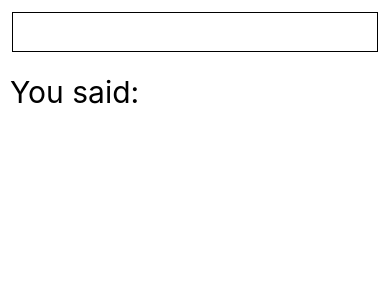
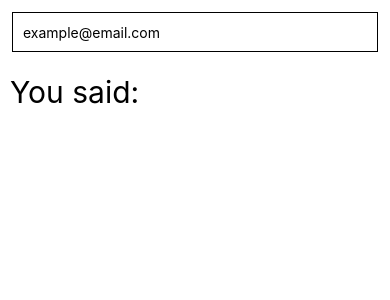
Before and after one commit to hAI-FA001/React-Native--Learn, a React Native app in the folder Forms/: screen / in a window 390 px wide. Shown: the top 300 px of the page. Built offline with nearby package versions, Linux system fonts and the light colour scheme.

Commit message:
TextInput props - placeholder, secureTextEntry, keyboardType, autoCorrect, autoCapitalize

```diff
--- a/Forms/App.js
+++ b/Forms/App.js
@@ -14,7 +14,16 @@ export default function App() {
 
   return (
     <SafeAreaView style={styles.container}>
-      <TextInput style={styles.input} value={val} onChangeText={setVal} />
+      <TextInput
+        style={styles.input}
+        value={val}
+        onChangeText={setVal}
+        placeholder="example@email.com"
+        // secureTextEntry
+        // keyboardType="numeric"
+        autoCorrect={true}
+        autoCapitalize="characters"
+      />
       <Text style={styles.text}>You said: {val}</Text>
     </SafeAreaView>
   )
```
